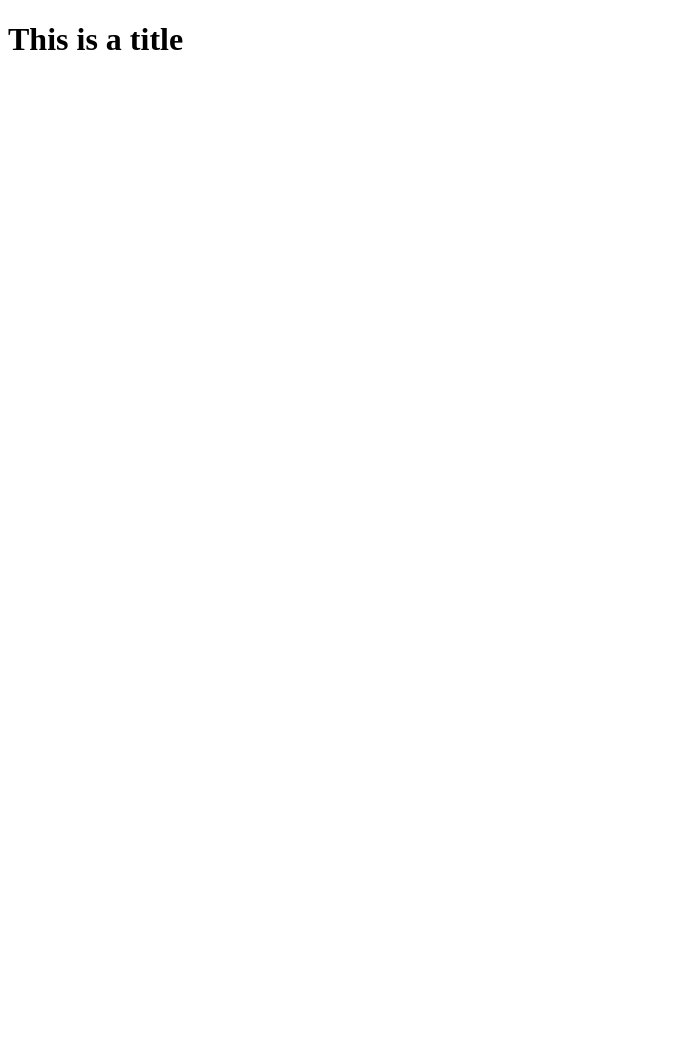
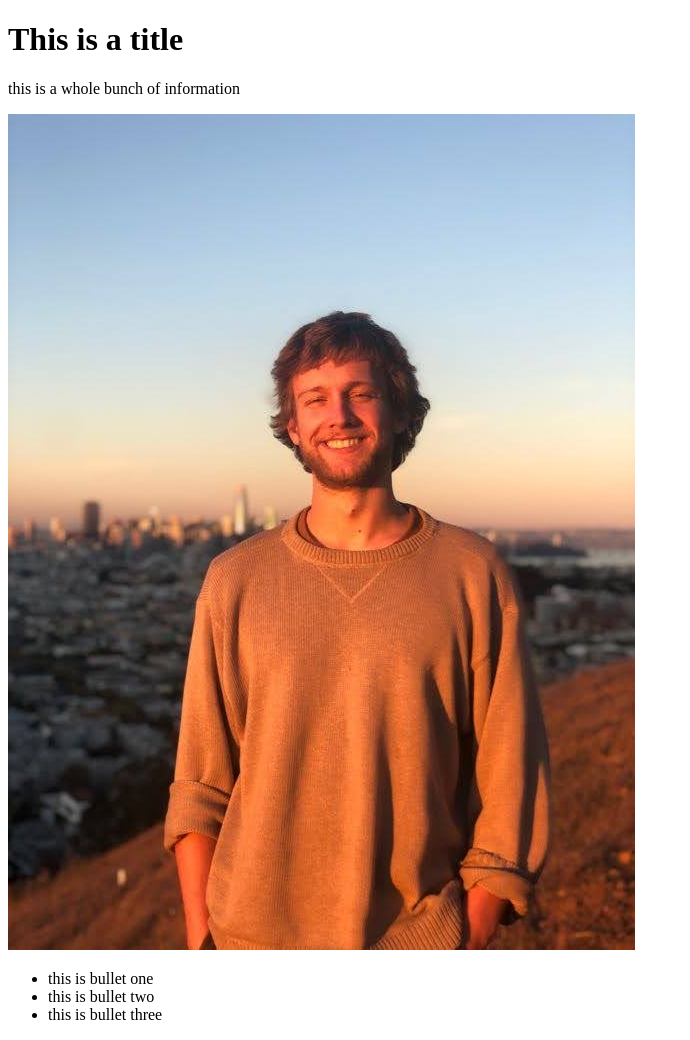
Before and after one commit to alexcrist/alexcrist.github.io, a plain HTML site: page index.html in a window 1280 px wide. Shown: the whole page, without its empty margins (0-690 px from the left). Before the commit the page ends 800 px from the top, so only its background shows below. Drawn offline with Linux system fonts and the light colour scheme.

Commit message:
Update index.html

```diff
--- a/index.html
+++ b/index.html
@@ -11,5 +11,15 @@
 
     <h1>This is a title</h1>
 
+    <p>this is a whole bunch of information</p>
+
+    <img src="IMG_8046.jpg" />
+
+    <ul>
+        <li>this is bullet one</li>
+        <li>this is bullet two</li>
+        <li>this is bullet three</li>
+    </ul>
+
 </body>
 </html>
```
